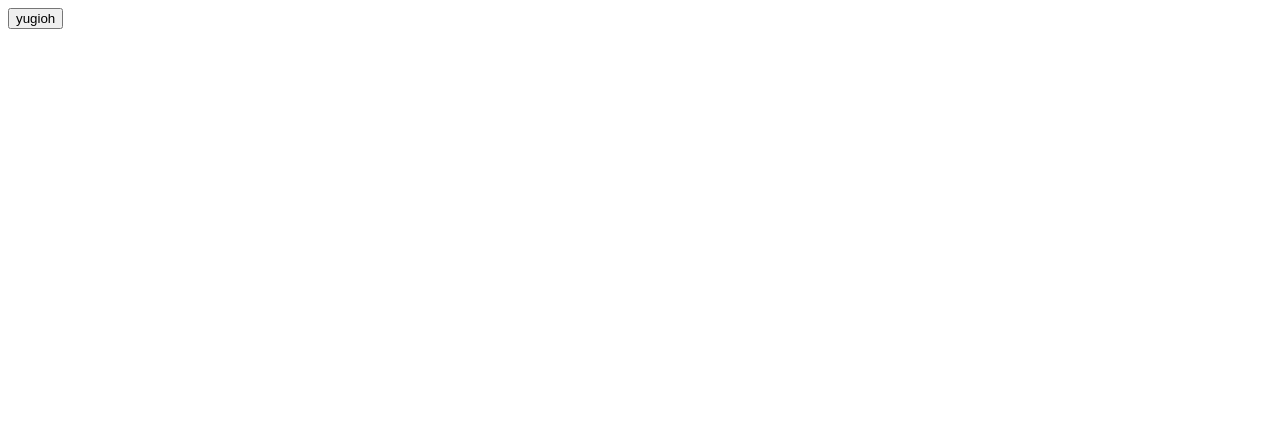
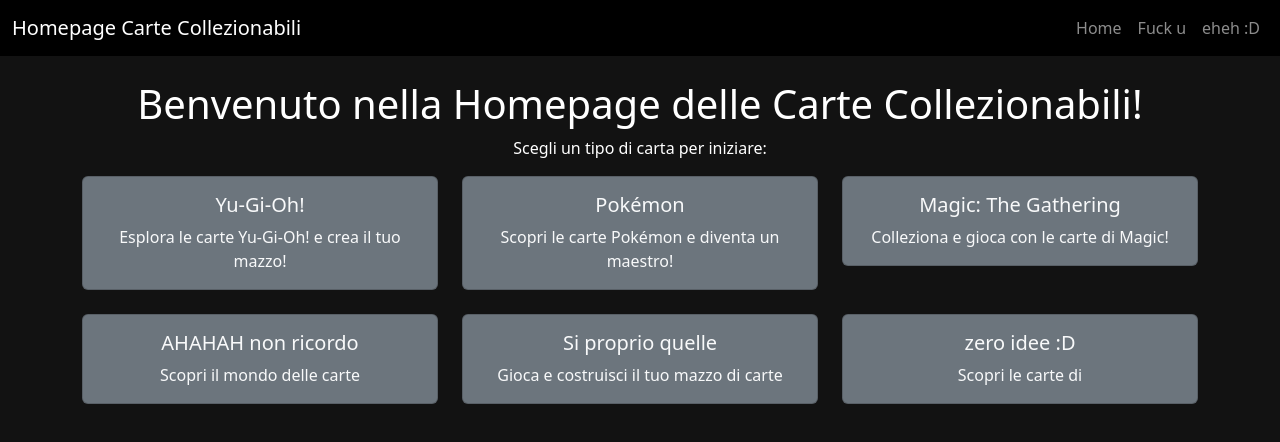
Before and after one commit to Deyolf/yu-gi-oh-all-the-cards, a website: page html/home.html in a window 1280 px wide. Drawn offline with nearby package versions, Linux system fonts and the light colour scheme.

Commit message:
Aggiunta Home
ora abbiamo una home di base

```diff
--- a/html/home.html
+++ b/html/home.html
@@ -1,2 +1,103 @@
-<button onclick="document.getElementById('link').href='127.0.0.1:12000/yugioh'"
- >yugioh</button>
+<!DOCTYPE html>
+<html lang="it">
+
+<head>
+  <meta charset="utf-8">
+  <meta name="viewport" content="width=device-width, initial-scale=1">
+  <title>Homepage Carte Collezionabili</title>
+  <link href="https://cdn.jsdelivr.net/npm/bootstrap@5.3.2/dist/css/bootstrap.min.css" rel="stylesheet">
+  <link href="../css/style.css" rel="stylesheet">
+  <style>
+    body {
+      background-color: #121212;
+      color: #ffffff;
+    }
+    .card {
+      cursor: pointer;
+    }
+  </style>
+</head>
+
+<body>
+  <nav class="navbar navbar-expand-lg navbar-dark bg-black">
+    <div class="container-fluid">
+      <a class="navbar-brand" href="#">Homepage Carte Collezionabili</a>
+      <div class="collapse navbar-collapse">
+        <ul class="navbar-nav ms-auto">
+          <li class="nav-item">
+            <a class="nav-link" href="#">Home</a>
+          </li>
+          <li class="nav-item">
+            <a class="nav-link" href="#">Fuck u</a>
+          </li>
+          <li class="nav-item">
+            <a class="nav-link" href="#">eheh :D</a>
+          </li>
+        </ul>
+      </div>
+    </div>
+  </nav>
+
+  <div class="container text-center mt-4">
+    <h1>Benvenuto nella Homepage delle Carte Collezionabili!</h1>
+    <p>Scegli un tipo di carta per iniziare:</p>
+
+    <div class="row">
+      <div class="col-md-4 mb-4">
+        <div class="card bg-secondary text-light" onclick="location.href='yugioh.html'">
+          <div class="card-body">
+            <h5 class="card-title">Yu-Gi-Oh!</h5>
+            <p class="card-text">Esplora le carte Yu-Gi-Oh! e crea il tuo mazzo!</p>
+          </div>
+        </div>
+      </div>
+      <div class="col-md-4 mb-4">
+        <div class="card bg-secondary text-light" onclick="location.href='pokemon.html'">
+          <div class="card-body">
+            <h5 class="card-title">Pokémon</h5>
+            <p class="card-text">Scopri le carte Pokémon e diventa un maestro!</p>
+          </div>
+        </div>
+      </div>
+      <div class="col-md-4 mb-4">
+        <div class="card bg-secondary text-light" onclick="location.href='magic.html'">
+          <div class="card-body">
+            <h5 class="card-title">Magic: The Gathering</h5>
+            <p class="card-text">Colleziona e gioca con le carte di Magic!</p>
+          </div>
+        </div>
+      </div>
+    </div>
+
+    <div class="row">
+      <div class="col-md-4 mb-4">
+        <div class="card bg-secondary text-light" onclick="location.href='digimon.html'">
+          <div class="card-body">
+            <h5 class="card-title">AHAHAH non ricordo</h5>
+            <p class="card-text">Scopri il mondo delle carte </p>
+          </div>
+        </div>
+      </div>
+      <div class="col-md-4 mb-4">
+        <div class="card bg-secondary text-light" onclick="location.href='hearthstone.html'">
+          <div class="card-body">
+            <h5 class="card-title">Si proprio quelle</h5>
+            <p class="card-text">Gioca e costruisci il tuo mazzo di carte</p>
+          </div>
+        </div>
+      </div>
+      <div class="col-md-4 mb-4">
+        <div class="card bg-secondary text-light" onclick="location.href='gwent.html'">
+          <div class="card-body">
+            <h5 class="card-title">zero idee :D</h5>
+            <p class="card-text">Scopri le carte di </p>
+          </div>
+        </div>
+      </div>
+    </div>
+  </div>
+
+  <script src="https://cdn.jsdelivr.net/npm/bootstrap@5.3.2/dist/js/bootstrap.bundle.min.js"></script>
+</body>
+
+</html>
```
